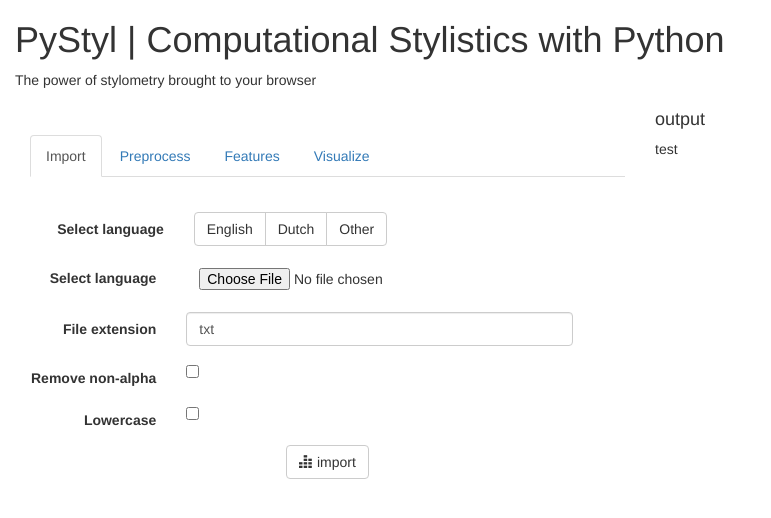
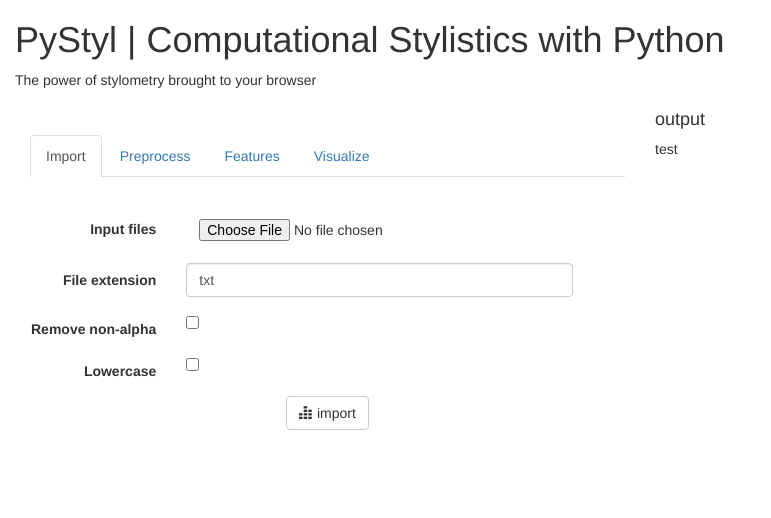
Before and after one commit to mikekestemont/pystyl, a Flask app: page / in a window 1280 px wide. Shown: the top 518 px of the page, without its empty margins (0-771 px from the left). Run offline with Flask 2, Linux system fonts and the light colour scheme; some libraries are stand-ins or nearby versions.

Commit message:
progress on gui forms

```diff
--- a/app/static/js/pystyl.js
+++ b/app/static/js/pystyl.js
@@ -1,6 +1,6 @@
 $(document).ready(function() {
     $("#import-btn").click(function() {
-        var data = $('#import-settings').serializeArray();
+        var data = $('#import-settings-id').serializeArray();
         console.log(data);
 
         $.ajax({
@@ -17,7 +17,7 @@
     });
 
     $("#preprocess-btn").click(function() {
-        var data = $('#import-settings').serializeArray();
+        var data = $('#preprocessing-settings-id').serializeArray();
         console.log(data);
 
         $.ajax({
@@ -34,7 +34,7 @@
     });
 
     $("#features-btn").click(function() {
-        var data = $('#import-settings').serializeArray();
+        var data = $('#features-settings-id').serializeArray();
         console.log(data);
 
         $.ajax({
@@ -51,7 +51,7 @@
     });
 
     $("#visualize-btn").click(function() {
-        var data = $('#import-settings').serializeArray();
+        var data = $('#visualization-settings-id').serializeArray();
         console.log(data);
 
         $.ajax({
--- a/app/templates/index.html
+++ b/app/templates/index.html
@@ -19,44 +19,33 @@
 
         <div id="my-tab-content" class="tab-content"> <!-- begin tab content -->
             <div class="tab-pane active" id="import"> <!-- begin import tab -->
-                <form class="form-horizontal">
+                <form class="form-horizontal" id="import-settings-id" name='import-settings-name'>
                     <div class="form-group">&nbsp;</div> <!-- just add some vertical space -->
-                    <label for="inputEmail3" class="col-sm-3 control-label">Select language</label>
-                    <div class="col-sm-8">
-                        <div class="btn-group" role="group" aria-label="...">
-                            <button type="button" class="btn btn-default">English</button>
-                            <button type="button" class="btn btn-default">Dutch</button>
-                            <button type="button" class="btn btn-default">Other</button>
-                        </div>
-                    </div>
-
-                    <div class="form-group">&nbsp;</div>
-
                     <div class="form-group">
-                        <label for="inputEmail3" class="col-sm-3 control-label">Select language</label>
+                        <label for="inputEmail3" class="col-sm-3 control-label">Input files</label>
                         <div class="col-sm-8">
-                            <span class="btn btn-file"><input type="file"/></span>
+                            <span class="btn btn-file"><input type="file" id="files-id" name='files-name'/></span>
                         </div>
                     </div>
 
                     <div class="form-group">
                         <label for="inputEmail3" class="col-sm-3 control-label">File extension</label>
                         <div class="col-sm-8">
-                            <input type="text" class="form-control" value="txt"   id="import-settings" name='importxsettings'>
+                            <input type="text" class="form-control" value="txt" id="extension-id" name='extension-name'>
                         </div>
                     </div>
 
                     <div class="form-group">
                         <label class="col-sm-3 control-label">Remove non-alpha</label>
                         <div class="col-sm-8">
-                            <input type="checkbox">
+                            <input type="checkbox" id="remove-alpha-id" name='remove-alpha-name'>
                         </div>
                     </div>
 
                     <div class="form-group">
                         <label class="col-sm-3 control-label">Lowercase</label>
                         <div class="col-sm-8">
-                            <input type="checkbox">
+                            <input type="checkbox" id="lowercase-id" name='lowercase-name'>
                         </div>
                     </div>
                 </form>
@@ -68,42 +57,51 @@
             </div> <!-- end of import tab -->
 
             <div class="tab-pane" id="preprocess">
-                <form class="form-horizontal">
+                <form class="form-horizontal" id="preprocessing-settings-id" name='preprocessing-settings-name'>
+                    <div class="form-group">&nbsp;</div>
+                        <label for="inputEmail3" class="col-sm-3 control-label">Select language</label>
+                        <div class="col-sm-8">
+                            <div class="btn-group" role="group" aria-label="..." id="language-id" name='language-name'>
+                                <button type="button" class="btn btn-default">English</button>
+                                <button type="button" class="btn btn-default">Dutch</button>
+                                <button type="button" class="btn btn-default">Other</button>
+                            </div>
+                        </div>
                     <div class="form-group">&nbsp;</div>
                     <div class="form-group">
                         <label for="inputEmail3" class="col-sm-3 control-label">Minimum size</label>
                         <div class="col-sm-8">
-                            <input type="text" class="form-control" id="min_size" value="2500">
+                            <input type="text" class="form-control" value="2500" id="min-size-id" name='min-size-name'>
                         </div>
                     </div>
                     <div class="form-group">
                         <label for="max_size" class="col-sm-3 control-label">Maximum size</label>
                         <div class="col-sm-8">
-                            <input type="text" class="form-control" id="max_size" value="0">
+                            <input type="text" class="form-control" value="0" id="max-size-id" name='max-size-name'>
                         </div>
                     </div>
                     <div class="form-group">
                         <label for="inputEmail3" class="col-sm-3 control-label">Segment size</label>
                         <div class="col-sm-8">
-                            <input type="text" class="form-control" id="segment_size" value="0">
+                            <input type="text" class="form-control" value="0" id="segment-size-id" name='segment-size-name'>
                         </div>
                     </div>
                     <div class="form-group">
                         <label for="inputPassword3" class="col-sm-3 control-label">Step size</label>
                         <div class="col-sm-8">
-                            <input type="text" class="form-control" id="step_size" value="0">
+                            <input type="text" class="form-control" value="0" id="step-size-id" name='step-size-name'>
                         </div>
                     </div>
                     <div class="form-group">
                         <label class="col-sm-3 control-label">Remove pronouns</label>
                         <div class="col-sm-8">
-                            <input type="checkbox">
+                            <input type="checkbox" id="remove-pronouns-id" name='remove-pronouns-name'>
                         </div>
                     </div>
                     <div class="form-group">
                         <label for="comment" class="col-sm-3 control-label">Remove these items too (each item on a separate line):</label>
                         <div class="col-sm-8">
-                            <textarea class="form-control" rows="5" id="comment"></textarea>
+                            <textarea class="form-control" rows="5" id="comment" id="remove-items-id" name='remove-items-name'></textarea>
                         </div>
                     </div>
                 </form>
@@ -115,7 +113,7 @@
             </div> <!-- end of preprocess tab -->
 
             <div class="tab-pane" id="features">
-                <form class="form-horizontal">
+                <form class="form-horizontal" id="features-settings-id" name='features-settings-name'>
                     <div class="form-group">&nbsp;</div>
                     <label for="xxx" class="col-sm-3 control-label">Vector space</label>
                     <div class="col-sm-8">
@@ -139,25 +137,25 @@
                     <div class="form-group">
                         <label for="inputEmail3" class="col-sm-3 control-label">Ngram size</label>
                         <div class="col-sm-8">
-                            <input type="text" class="form-control" id="ngram_size" value="1">
+                            <input type="text" class="form-control" value="1" id="ngram-size-id" name='ngram-size-name'>
                         </div>
                     </div>
                     <div class="form-group">
                         <label for="inputEmail3" class="col-sm-3 control-label">MFI</label>
                         <div class="col-sm-8">
-                            <input type="text" class="form-control" id="ngram_size" value="100">
+                            <input type="text" class="form-control" value="100" id="mfi-id" name='mfi-name'>
                         </div>
                     </div>
                     <div class="form-group">
                         <label for="inputEmail3" class="col-sm-3 control-label">Minimum DF</label>
                         <div class="col-sm-8">
-                            <input type="text" class="form-control" id="ngram_size" value="0.0">
+                            <input type="text" class="form-control" value="0.0" id="min-df-id" name='min-df-name'>
                         </div>
                     </div>
                     <div class="form-group">
                         <label for="inputEmail3" class="col-sm-3 control-label">Maximum DF</label>
                         <div class="col-sm-8">
-                            <input type="text" class="form-control" id="ngram_size" value="0.90">
+                            <input type="text" class="form-control" value="0.90" id="max-df-id" name='max-df-name'>
                         </div>
                     </div>
                 </form>
```
